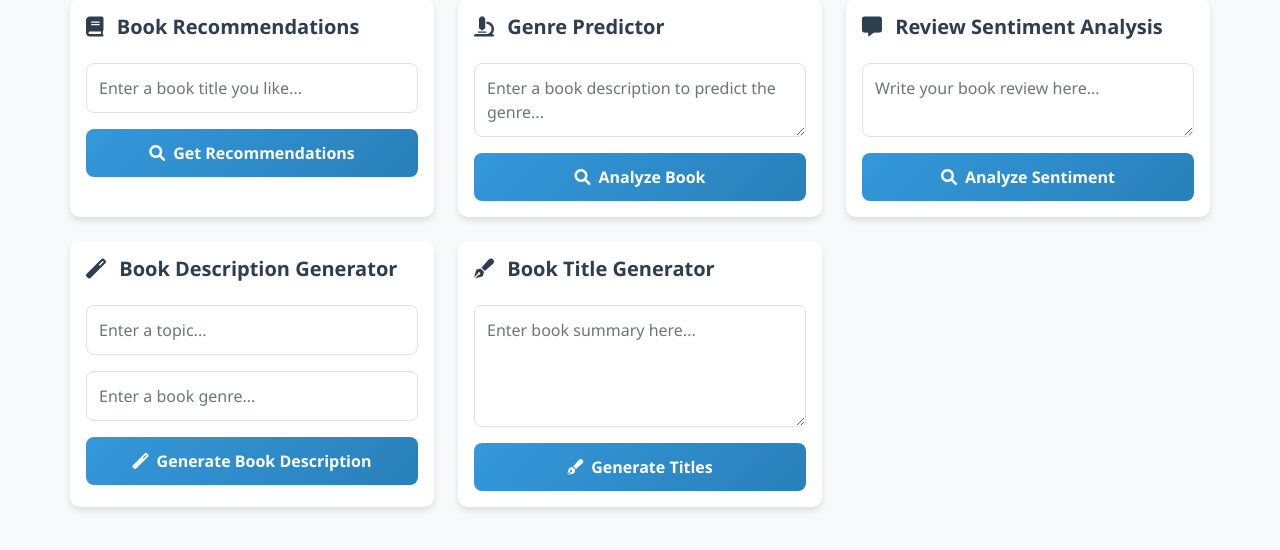
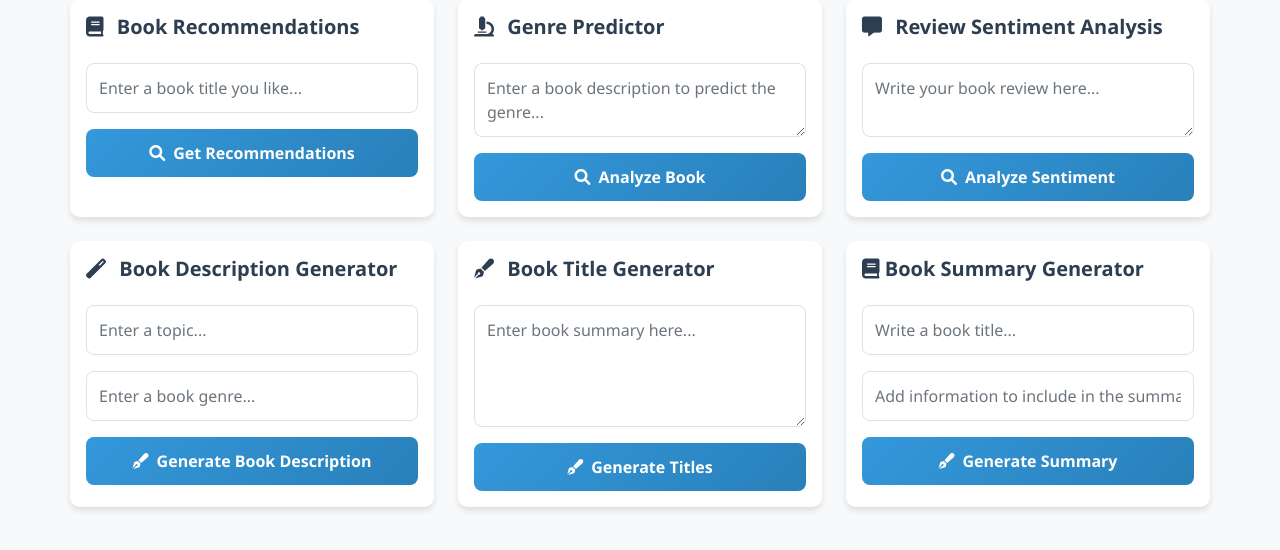
Before and after one commit to kamilhaddaad/NLP-Project, a Flask app: page / in a window 1280 px wide. Shown: the part 95-645 px from the top of the page. Run offline with Flask 3, Linux system fonts and the light colour scheme; parts of the project's set-up code (start-up, migrations or seed data) failed here and were passed over.

Commit message:
create summary generator

```diff
--- a/app.py
+++ b/app.py
@@ -7,6 +7,7 @@ from sklearn.feature_extraction.text import TfidfVectorizer
 from sklearn.metrics.pairwise import cosine_similarity
 from transformers import GPT2Tokenizer, GPT2LMHeadModel, T5ForConditionalGeneration, T5Tokenizer
 import torch
+from summary_generator.summary_generator import SummaryGenerator
 
 # Create Flask app
 app = Flask(__name__)
@@ -125,6 +126,9 @@ def generate_book_title(summary, model, tokenizer, device, num_return_sequences=
     generated_titles = [tokenizer.decode(output, skip_special_tokens=True) for output in outputs]
     return generated_titles
 
+# Instantiate summary generator
+summary_generator = SummaryGenerator()
+
 @app.route('/')
 def home():
     return render_template('index.html')
@@ -192,6 +196,18 @@ def generate_title_route():
 
         return jsonify({"titles": generated_titles})
 
+@app.route('/generate-summary', methods=['POST'])
+def generate_summary_api():
+    title = request.form.get('title')
+    additionalInfo = request.form.get('additionalInfo')
+    if not title or not additionalInfo:
+        return jsonify({'error': 'Please enter both title and additional informations that should be included in the summary'}), 400
+    try:
+        summary = summary_generator.generate_summary(title, additionalInfo)
+        return jsonify({'summary': summary})
+    except Exception as e:
+        return jsonify({'error': str(e)}), 500
+
 @app.route('/static/<path:filename>')
 def serve_static(filename):
     return send_from_directory('static', filename)
--- a/requirements.txt
+++ b/requirements.txt
@@ -6,3 +6,4 @@ scikit_learn==1.6.1
 spacy==3.8.6
 torch==2.7.0
 transformers==4.51.3
+sentencepiece
--- a/static/main.js
+++ b/static/main.js
@@ -199,6 +199,7 @@ $(document).ready(function() {
             }
         });
     });
+
     // Book Title Generation Form Handler
     $('#titleForm').on('submit', function(e) {
         e.preventDefault();
@@ -289,4 +290,35 @@ function generateTitle() {
         console.error('Error:', error);
         generatedTitlesDiv.innerHTML = `<p style="color: red;">An error occurred: ${error.message}</p>`;
     });
+
+    // Summary Generator Form Handler
+    $('#summaryForm').on('submit', function(e) {
+        e.preventDefault();
+        const title = $('#bookTitleSummary').val();
+        const additionalInfo = $('#additionalInfoSummary').val();
+        if (!title || !additionalInfo) {
+            alert('Please enter both title and additional informations that should be included in the summary');
+            return;
+        }
+        $('.loading-summary').show();
+        $('.summary-result').hide();
+        $.ajax({
+            url: '/generate-summary',
+            method: 'POST',
+            data: { title: title, additionalInfo: additionalInfo },
+            success: function(response) {
+                $('.loading-summary').hide();
+                if (response.summary) {
+                    $('#generatedSummary').text(response.summary);
+                    $('.summary-result').fadeIn();
+                } else {
+                    alert('No summary generated.');
+                }
+            },
+            error: function(xhr) {
+                $('.loading-summary').hide();
+                alert('Error generating summary. Please try again.');
+            }
+        });
+    });
 }
--- /dev/null
+++ b/summary_generator/summary_generator.py
@@ -0,0 +1,3 @@
+class SummaryGenerator:
+    def generate_summary(self, title:str, additionalInfo:str) -> str:
+        return "dump summary here" # TODO return real summary
--- a/templates/index.html
+++ b/templates/index.html
@@ -191,7 +191,7 @@
                                 <input type="text" class="form-control" id="blurbGenre" placeholder="Enter a book genre..." required>
                             </div>
                             <button type="submit" class="btn btn-primary w-100">
-                                <i class="fas fa-magic me-2"></i>Generate Book Description
+                                <i class="fas fa-pen-fancy me-2"></i>Generate Book Description
                             </button>
                         </form>
                         <div class="loading-blurb mt-3" style="display:none;">
@@ -238,6 +238,48 @@
                     </div>
                 </div>
             </div>
+
+            <!-- Summary Generator Section-->
+            <div class="col-md-4 mb-4">
+                <div class="card h-100">
+                    <div class="card-body">
+                        <h5 class="card-title mb-4">
+                            <i class="fa-solid fa-book"></i>
+                            Book Summary Generator
+                        </h5>
+                        <form id="summaryForm">
+                            <div class="mb-3">
+                                <input type="text"
+                                       class="form-control"
+                                       id="bookTitleSummary"
+                                       placeholder="Write a book title..."
+                                       required>
+                            </div>
+                                                   <div class="mb-3">
+                                <input type="text"
+                                       class="form-control"
+                                       id="additionalInfoSummary"
+                                       placeholder="Add information to include in the summary..."
+                                       required>
+                            </div>
+                            <button type="submit" class="btn btn-primary w-100">
+                                <i class="fas fa-pen-fancy me-2"></i>Generate Summary
+                            </button>
+                        </form>
+                        <div class="loading-summary mt-3" style="display:none;">
+                            <div class="spinner-border text-primary" role="status">
+                                <span class="visually-hidden">Loading...</span>
+                            </div>
+                            <p class="mt-2">Generating summary...</p>
+                        </div>
+                        <div class="summary-result mt-3" style="display:none;">
+                            <h6>Generated Summary</h6>
+                            <div id="generatedSummary">
+                            </div>
+                        </div>
+                    </div>
+                </div>
+            </div>
         </div>
     </div>
 
```
